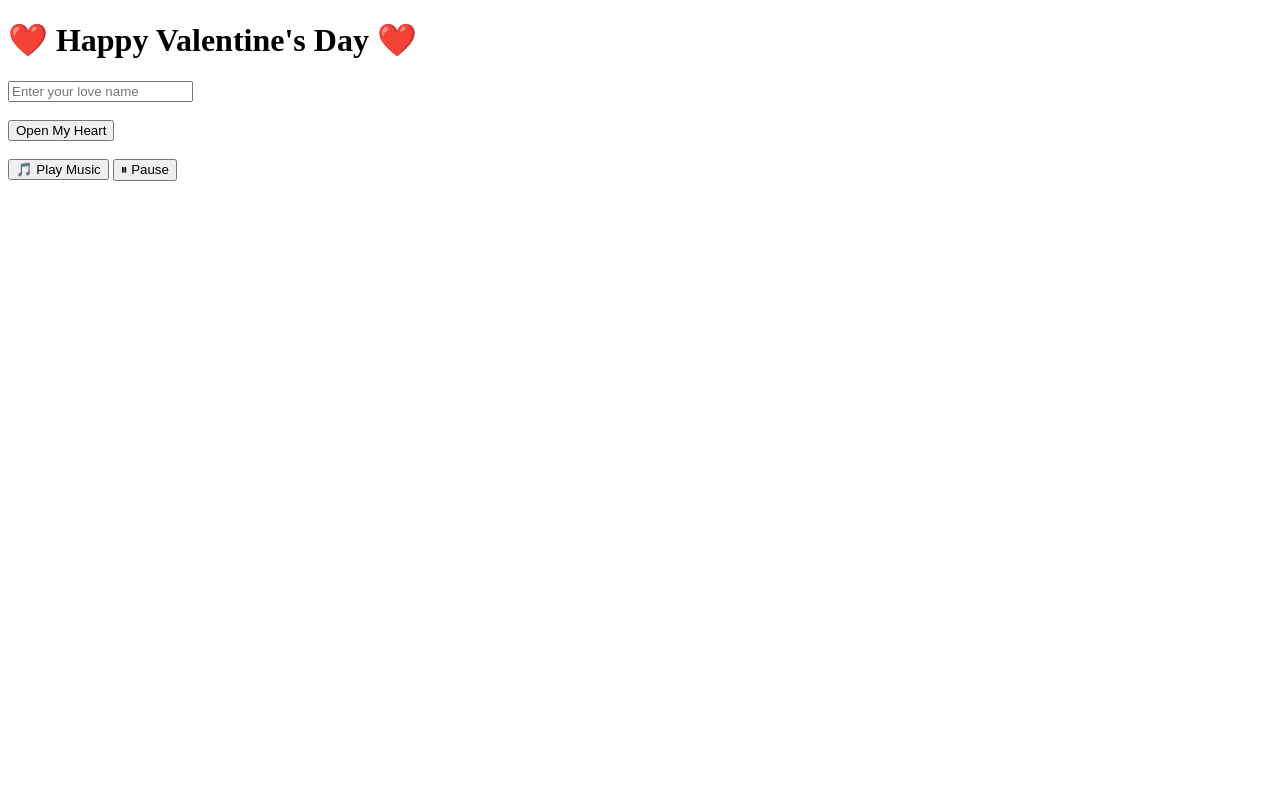
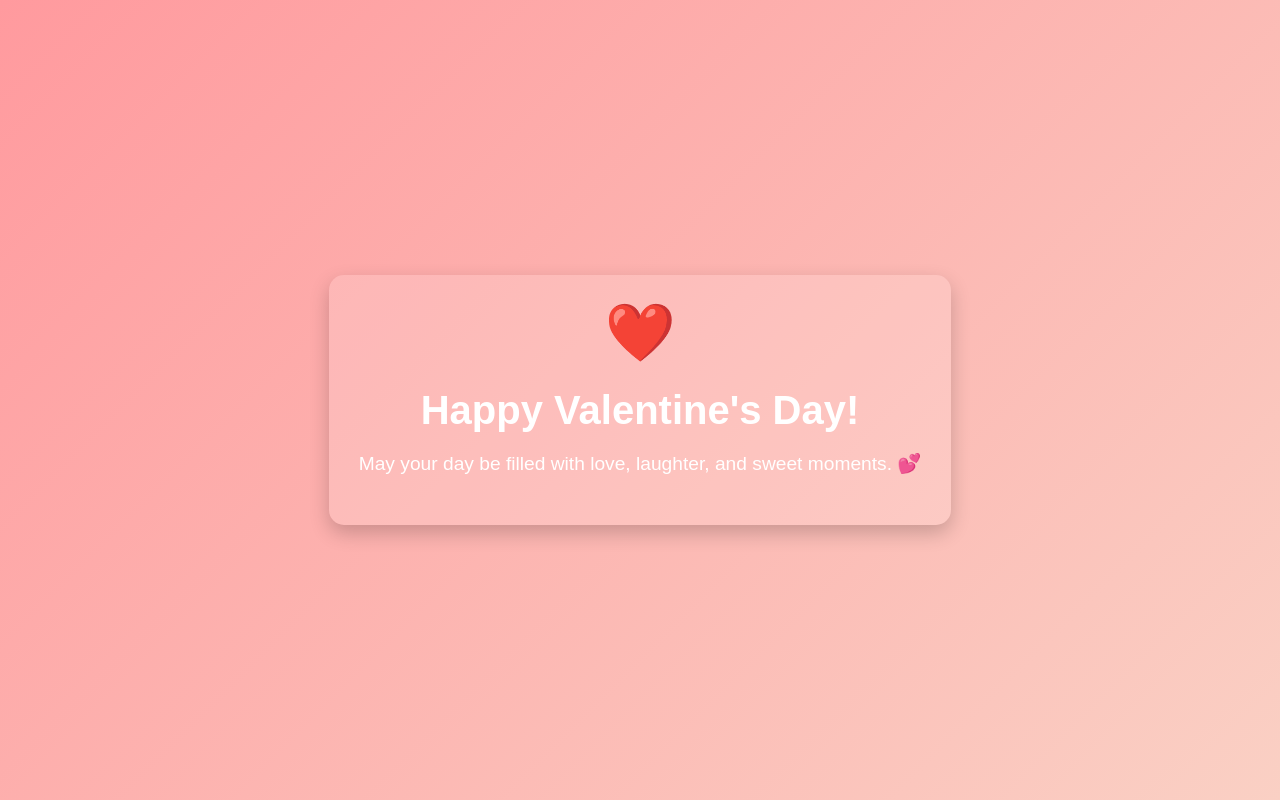
Before and after one commit to itsmedhiks-byte/valentine-website, a plain HTML site: page index.html in a window 1280 px wide. Drawn offline with Linux system fonts and the light colour scheme.

Commit message:
Update index.html

```diff
--- a/index.html
+++ b/index.html
@@ -1,44 +1,55 @@
 <!DOCTYPE html>
-<html>
+<html lang="en">
 <head>
-  <title>Valentine Special</title>
+<meta charset="UTF-8">
+<meta name="viewport" content="width=device-width, initial-scale=1.0">
+<title>Happy Valentine's Day ❤️</title>
+<style>
+    body {
+        margin: 0;
+        font-family: 'Poppins', sans-serif;
+        background: linear-gradient(135deg, #ff9a9e, #fad0c4);
+        display: flex;
+        justify-content: center;
+        align-items: center;
+        height: 100vh;
+        text-align: center;
+        color: #fff;
+    }
+    .card {
+        background: rgba(255, 255, 255, 0.15);
+        padding: 30px;
+        border-radius: 15px;
+        box-shadow: 0 8px 20px rgba(0,0,0,0.2);
+        animation: fadeIn 2s ease-in-out;
+    }
+    h1 {
+        font-size: 2.5rem;
+        margin-bottom: 10px;
+    }
+    p {
+        font-size: 1.2rem;
+        margin-bottom: 20px;
+    }
+    .heart {
+        font-size: 3rem;
+        animation: heartbeat 1.5s infinite;
+    }
+    @keyframes heartbeat {
+        0%, 100% { transform: scale(1); }
+        50% { transform: scale(1.2); }
+    }
+    @keyframes fadeIn {
+        from { opacity: 0; transform: translateY(20px); }
+        to { opacity: 1; transform: translateY(0); }
+    }
+</style>
 </head>
-
 <body>
-
-<div class="container">
-  <h1>❤️ Happy Valentine's Day ❤️</h1>
-
-  <input type="text" id="name" placeholder="Enter your love name"><br><br>
-
-  <button onclick="showMessage()">Open My Heart</button>
-  <br><br>
-
-  <!-- Music Buttons -->
-  <button onclick="playMusic()">🎵 Play Music</button>
-  <button onclick="pauseMusic()">⏸ Pause</button>
-
-  <div id="message"></div>
-</div>
-
-<!-- Audio File -->
-<audio id="bgMusic" src="love.mp3" loop></audio>
-
-<script>
-function showMessage() {
-  var name = document.getElementById("name").value;
-  document.getElementById("message").innerHTML =
-    "Dear " + name + ", You are my today and all of my tomorrows 💕";
-}
-
-function playMusic() {
-  document.getElementById("bgMusic").play();
-}
-
-function pauseMusic() {
-  document.getElementById("bgMusic").pause();
-}
-</script>
-
+    <div class="card">
+        <div class="heart">❤️</div>
+        <h1>Happy Valentine's Day!</h1>
+        <p>May your day be filled with love, laughter, and sweet moments. 💕</p>
+    </div>
 </body>
 </html>
```
